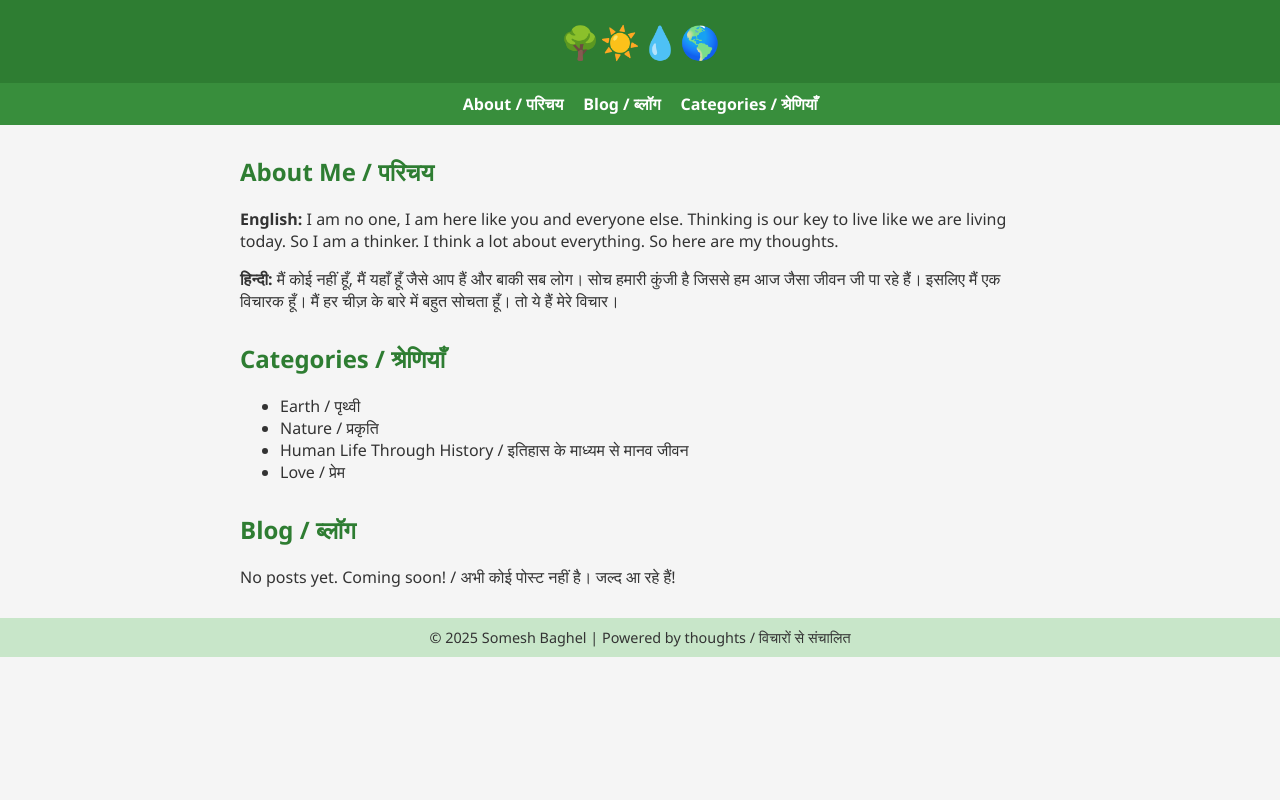
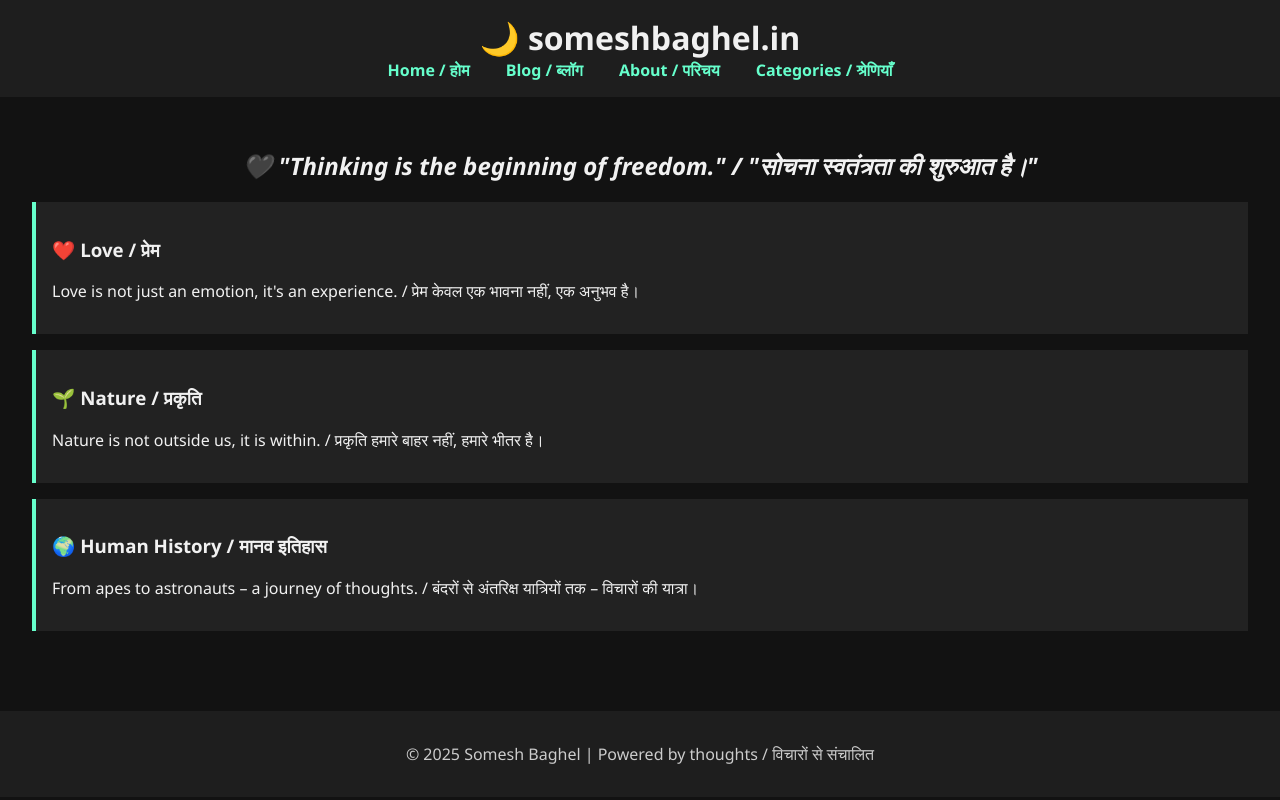
Before and after one commit to joker-SB/someshbaghel.github.io, a plain HTML site: page index.html in a window 1280 px wide. Drawn offline with Linux system fonts and the light colour scheme.

Commit message:
Add files via upload

```diff
--- a/index.html
+++ b/index.html
@@ -1,80 +1,46 @@
+
 <!DOCTYPE html>
 <html lang="en">
 <head>
-  <meta charset="UTF-8" />
-  <meta name="viewport" content="width=device-width, initial-scale=1.0" />
-  <title>🌳☀️💧🌎</title>
-  <style>
-    body {
-      margin: 0;
-      font-family: 'Segoe UI', Tahoma, Geneva, Verdana, sans-serif;
-      background-color: #f5f5f5;
-      color: #333;
-    }
-    header {
-      background-color: #2e7d32;
-      color: white;
-      padding: 20px;
-      text-align: center;
-      font-size: 2em;
-    }
-    nav {
-      background-color: #388e3c;
-      display: flex;
-      justify-content: center;
-      gap: 20px;
-      padding: 10px 0;
-    }
-    nav a {
-      color: white;
-      text-decoration: none;
-      font-weight: bold;
-    }
-    section {
-      max-width: 800px;
-      margin: 30px auto;
-      padding: 0 20px;
-    }
-    h2 {
-      color: #2e7d32;
-    }
-    footer {
-      background-color: #c8e6c9;
-      text-align: center;
-      padding: 10px;
-      font-size: 0.9em;
-    }
-  </style>
+    <meta charset="UTF-8">
+    <meta name="viewport" content="width=device-width, initial-scale=1.0">
+    <title>🌳☀️💧🌎 | Somesh Baghel</title>
+    <link href="style.css" rel="stylesheet">
 </head>
 <body>
     <header>
-    🌳☀️💧🌎
+        <h1>🌙 someshbaghel.in</h1>
+        <nav>
+            <a href="#">Home / होम</a>
+            <a href="#">Blog / ब्लॉग</a>
+            <a href="#">About / परिचय</a>
+            <a href="#">Categories / श्रेणियाँ</a>
+        </nav>
     </header>
-  <nav>
-    <a href="#about">About / परिचय</a>
-    <a href="#blog">Blog / ब्लॉग</a>
-    <a href="#categories">Categories / श्रेणियाँ</a>
-  </nav>
-  <section id="about">
-    <h2>About Me / परिचय</h2>
-    <p><strong>English:</strong> I am no one, I am here like you and everyone else. Thinking is our key to live like we are living today. So I am a thinker. I think a lot about everything. So here are my thoughts.</p>
-    <p><strong>हिन्दी:</strong> मैं कोई नहीं हूँ, मैं यहाँ हूँ जैसे आप हैं और बाकी सब लोग। सोच हमारी कुंजी है जिससे हम आज जैसा जीवन जी पा रहे हैं। इसलिए मैं एक विचारक हूँ। मैं हर चीज़ के बारे में बहुत सोचता हूँ। तो ये हैं मेरे विचार।</p>
+
+    <main>
+        <section class="intro">
+            <h2>🖤 "Thinking is the beginning of freedom." / "सोचना स्वतंत्रता की शुरुआत है।"</h2>
         </section>
-  <section id="categories">
-    <h2>Categories / श्रेणियाँ</h2>
-    <ul>
-      <li>Earth / पृथ्वी</li>
-      <li>Nature / प्रकृति</li>
-      <li>Human Life Through History / इतिहास के माध्यम से मानव जीवन</li>
-      <li>Love / प्रेम</li>
-    </ul>
+
+        <section class="post">
+            <h3>❤️ Love / प्रेम</h3>
+            <p>Love is not just an emotion, it's an experience. / प्रेम केवल एक भावना नहीं, एक अनुभव है।</p>
         </section>
-  <section id="blog">
-    <h2>Blog / ब्लॉग</h2>
-    <p>No posts yet. Coming soon! / अभी कोई पोस्ट नहीं है। जल्द आ रहे हैं!</p>
+
+        <section class="post">
+            <h3>🌱 Nature / प्रकृति</h3>
+            <p>Nature is not outside us, it is within. / प्रकृति हमारे बाहर नहीं, हमारे भीतर है।</p>
         </section>
+
+        <section class="post">
+            <h3>🌍 Human History / मानव इतिहास</h3>
+            <p>From apes to astronauts – a journey of thoughts. / बंदरों से अंतरिक्ष यात्रियों तक – विचारों की यात्रा।</p>
+        </section>
+    </main>
+
     <footer>
-    &copy; 2025 Somesh Baghel | Powered by thoughts / विचारों से संचालित
+        <p>© 2025 Somesh Baghel | Powered by thoughts / विचारों से संचालित</p>
     </footer>
 </body>
 </html>
--- /dev/null
+++ b/style.css
@@ -0,0 +1,43 @@
+
+body {
+    background-color: #121212;
+    color: #f1f1f1;
+    font-family: 'Segoe UI', sans-serif;
+    margin: 0;
+    padding: 0;
+}
+header {
+    background-color: #1e1e1e;
+    padding: 1em;
+    text-align: center;
+}
+header h1 {
+    margin: 0;
+    font-size: 2em;
+}
+nav a {
+    margin: 0 1em;
+    color: #66ffcc;
+    text-decoration: none;
+    font-weight: bold;
+}
+main {
+    padding: 2em;
+}
+.intro h2 {
+    font-style: italic;
+    text-align: center;
+}
+.post {
+    background: #222;
+    padding: 1em;
+    margin: 1em 0;
+    border-left: 4px solid #66ffcc;
+}
+footer {
+    background-color: #1e1e1e;
+    color: #ccc;
+    text-align: center;
+    padding: 1em;
+    margin-top: 2em;
+}
```
Lines whose indentation alone changed are shown as unchanged.
